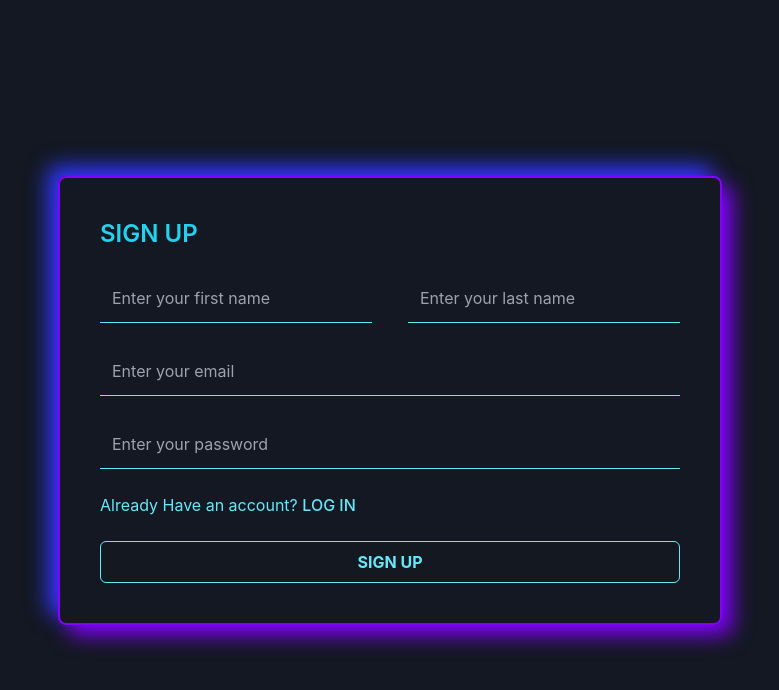
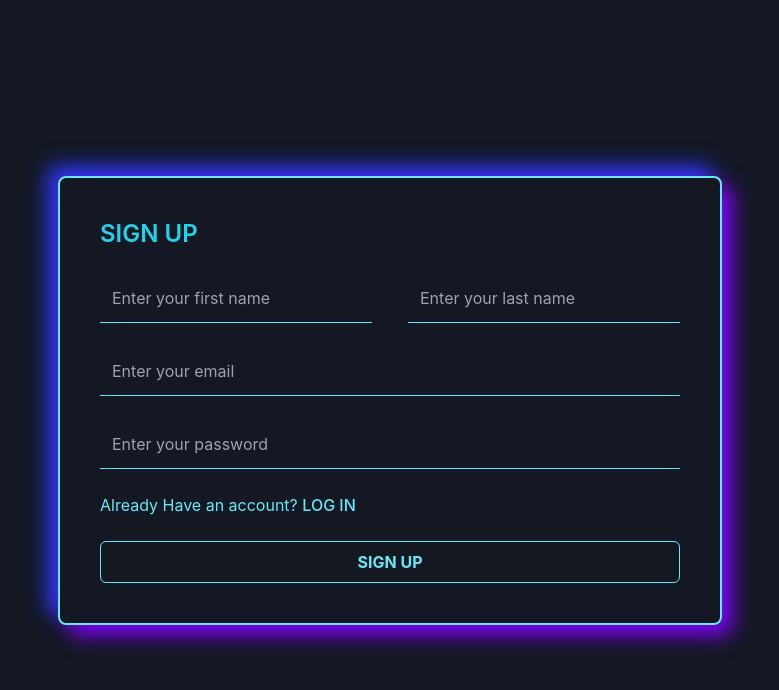
Before and after one commit to ankitkatole/MemoriaNexus, a React (Vite) app in the folder client/: page /SignUp in a window 1280 px wide. Shown: the top 690 px of the page, without its empty margins (250-1029 px from the left). Built offline with nearby package versions, Linux system fonts and the light colour scheme.

Commit message:
login sign up border change

```diff
--- a/client/src/Pages/Resgistration/Login.jsx
+++ b/client/src/Pages/Resgistration/Login.jsx
@@ -4,7 +4,7 @@ function Login() {
   return (
   <>
       <div className="flex justify-center w-screen items-center h-screen ">
-    <div className="relative p-10 w-[90vw] sm:w-[80vw] md:w-auto  rounded-lg  border-[#8400ff] border-2 animate-breathe">
+    <div className="relative p-10 w-[90vw] sm:w-[80vw] md:w-auto  rounded-lg  border-cyan-300 border-2 animate-breathe">
       <h2 className="text-2xl font-semibold text-cyan-400 mb-6">LOGIN</h2>
       <form className='w-full md:min-w-96  '>
         <div className="mb-6">
--- a/client/src/Pages/Resgistration/SignUp.jsx
+++ b/client/src/Pages/Resgistration/SignUp.jsx
@@ -24,17 +24,18 @@ function SignUp() {
       });
 
       console.log('Signup successful:', response.data);
-      // You can redirect or show a success message here
+
     } catch (error) {
+
       console.error('Error during signup:', error.response ? error.response.data : error.message);
-      // You can handle the error here, show an error message, etc.
+
     }
   };
 
   return (
     <>
       <div className="flex justify-center w-screen items-center h-screen ">
-        <div className="relative p-10 w-[90vw] sm:w-[80vw] md:w-auto rounded-lg border-[#8400ff] border-2 animate-breathe">
+        <div className="relative p-10 w-[90vw] sm:w-[80vw] md:w-auto rounded-lg border-cyan-300 border-2 animate-breathe">
           <h2 className="text-2xl font-semibold text-cyan-400 mb-6">SIGN UP</h2>
           <form className='w-full md:min-w-96' onSubmit={handleSubmit}>
             <div className='grid grid-flow-row md:grid-cols-2 gap-9 '>
```
